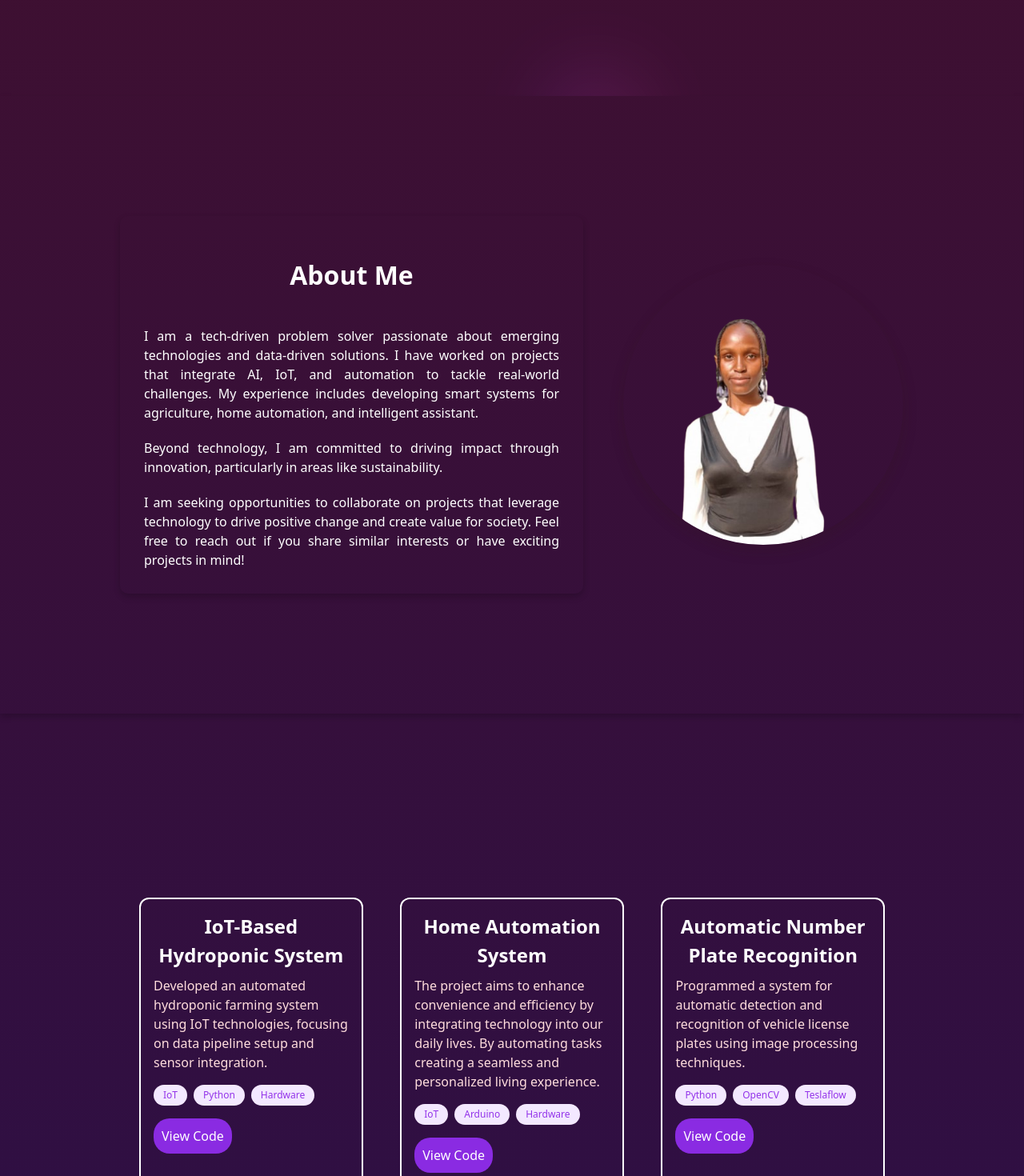
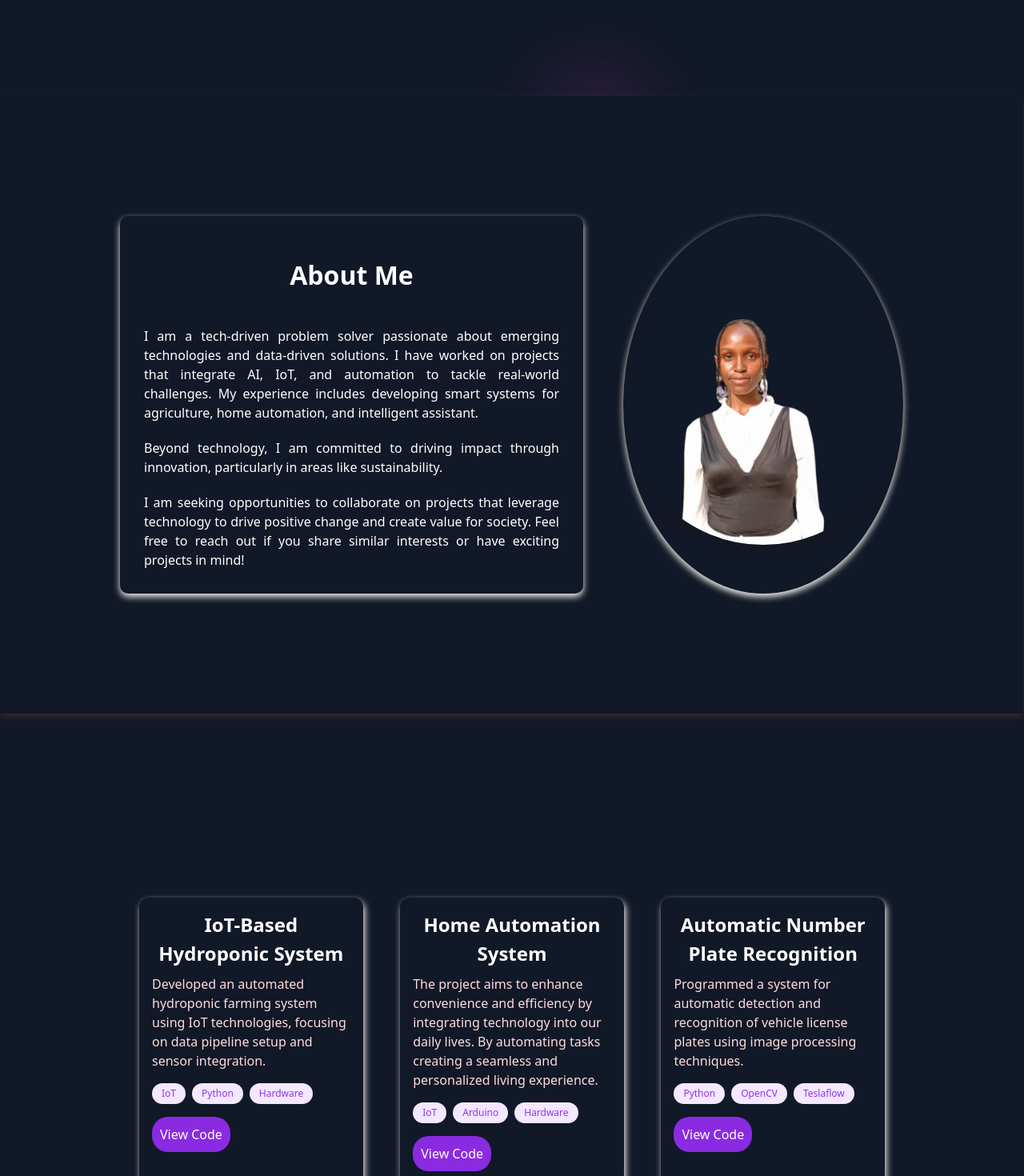
Before and after one commit to Ruth960/Profolio, a React (Vite) app: page / in a window 1280 px wide. Shown: the part 680-2150 px from the top of the page at 80% size. Built offline with nearby package versions, Linux system fonts and the light colour scheme.

Commit message:
new updates

```diff
--- a/index.html
+++ b/index.html
@@ -2,9 +2,9 @@
 <html lang="en">
   <head>
     <meta charset="UTF-8" />
-    <link rel="icon" type="image/svg+xml" href="/Ruthim.jpg" />
+    <link rel="icon" type="image/svg+xml" href="https://pngtree.com/freepng/girl-silhouette-profile-head-isolated-black-shadow-shape-flat-for-female-beauty-fashion-icon_7784567.html" />
     <meta name="viewport" content="width=device-width, initial-scale=1.0" />
-    <title>Ruth's Profolio</title>
+    <title>Ruth Wanjiru</title>
   </head>
   <body>
     <div id="root"></div>
--- a/src/components/Home.jsx
+++ b/src/components/Home.jsx
@@ -12,7 +12,8 @@ export default function Home() {
       <div
       style={{
 
-        background: 'linear-gradient( rgb(68, 16, 42),rgb(44, 15, 71),rgb(88, 8, 82))',
+
+        backgroundImage:''
       }}
       >
         <Navbar
--- a/src/components/about.jsx
+++ b/src/components/about.jsx
@@ -10,7 +10,8 @@ export default function About() {
       backgroundColor: 'transparent',
       padding: '150px',
       marginRight: '1px',
-      boxShadow: '0 4px 8px rgba(0, 0, 0, 0.2)',
+      boxShadow: '0 4px 8px rgba(207, 100, 100, 0.2)',
+
     }}>
       <div
         style={{
@@ -20,7 +21,7 @@ export default function About() {
           color: 'white',
           padding: '20px',
           borderRadius: '10px',
-          boxShadow: '0 4px 8px rgba(0, 0, 0, 0.2)',
+          boxShadow: '0 4px 8px rgb(248, 241, 241)',
 
         }}
       >
@@ -51,6 +52,7 @@ export default function About() {
           display: 'flex',
           justifyContent: 'space-between',
           alignItems: 'center',
+          boxShadow: '0 4px 8px rgb(247, 248, 241)',
         }}
       >
         <img
--- a/src/components/project.jsx
+++ b/src/components/project.jsx
@@ -11,18 +11,23 @@ export default function Project() {
       gap: '20px',
       justifyContent: 'space-between',
       padding: '150px',
+
+
     },
     card: {
       backgroundColor: 'transparent',
-      border: '2px solid',
+      border: '20x solid rgb(244, 255, 255, o.19',
+      backdropFilter: blur('30px'),
       borderRadius: '12px',
       padding: '16px',
       justifyContent: 'space-between',
       alignItems:'center',
       width:'30%',
       marginBottom: '5px',
-      boxShadow: '20px rgba(41, 18, 18, 0.1)',
+      boxShadow: '2px 4px 8px rgb(247, 238, 238)',
       transition: 'box-shadow 0.3s',
+
+
     },
     cardTitle: {
       fontSize: '1.5rem',
@@ -74,6 +79,7 @@ export default function Project() {
   return (
     <section style={styles.section}>
       <div style={styles.container}>
+
         <div style={styles.card}>
           <h2 style={styles.cardTitle}>IoT-Based Hydroponic System</h2>
           <p style={styles.cardDescription}>
--- a/src/components/skills.jsx
+++ b/src/components/skills.jsx
@@ -36,7 +36,7 @@ function Skills() {
         },
         {
           name: 'Machine Learning',
-          level: 65,
+          level: 40,
         },
         {
           name: 'Microsoft Excel',
@@ -95,7 +95,7 @@ function Skills() {
                     borderRadius: "0.75rem",
                     padding: "1.5rem",
                     boxShadow: "0 4px 6px rgba(0, 0, 0, 0.1)",
-                    transition: "transform 0.3s",
+                    transition: "transform 0.05s",
                   }}
                   onMouseEnter={(e) =>
                     (e.currentTarget.style.transform = "scale(1.05)")
```
